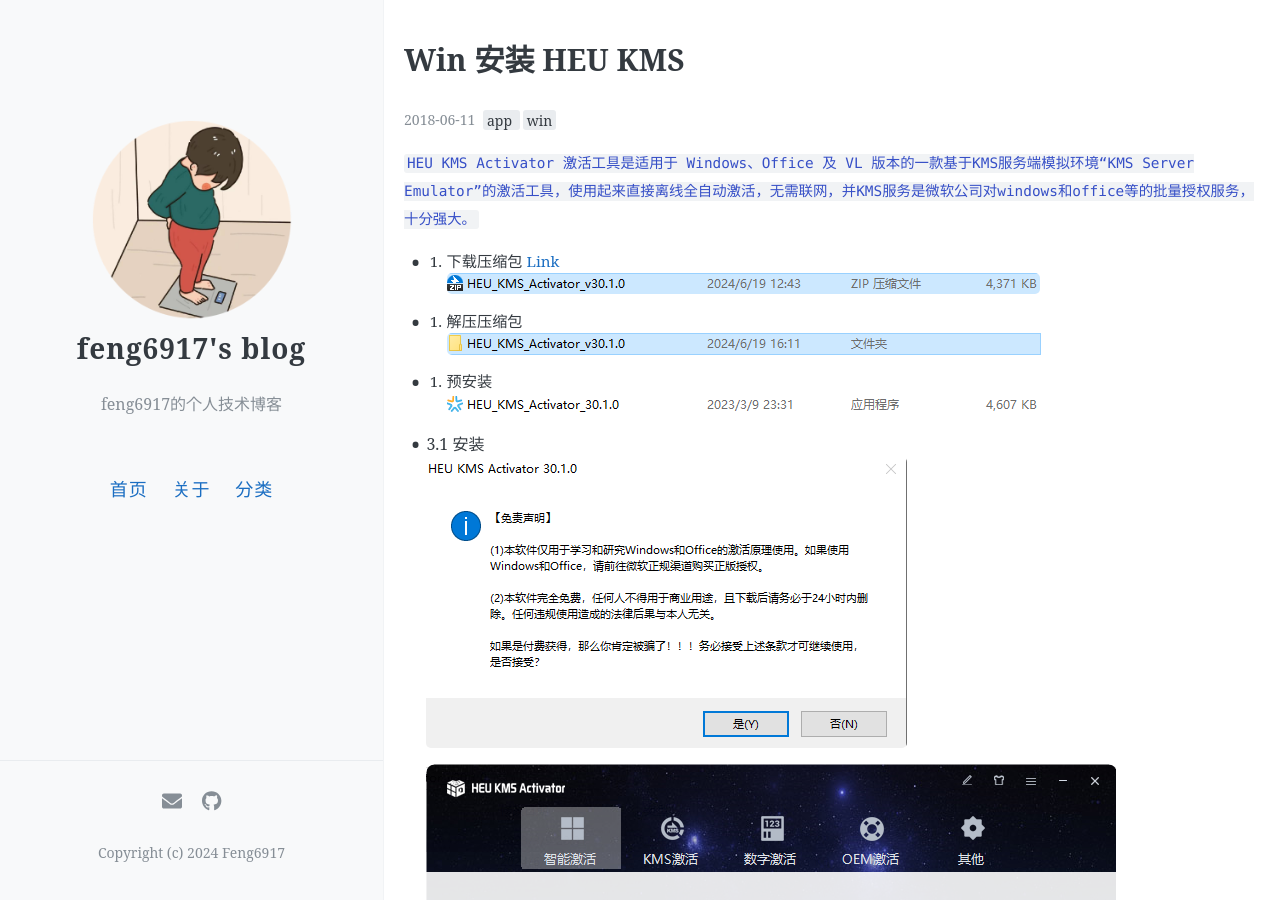
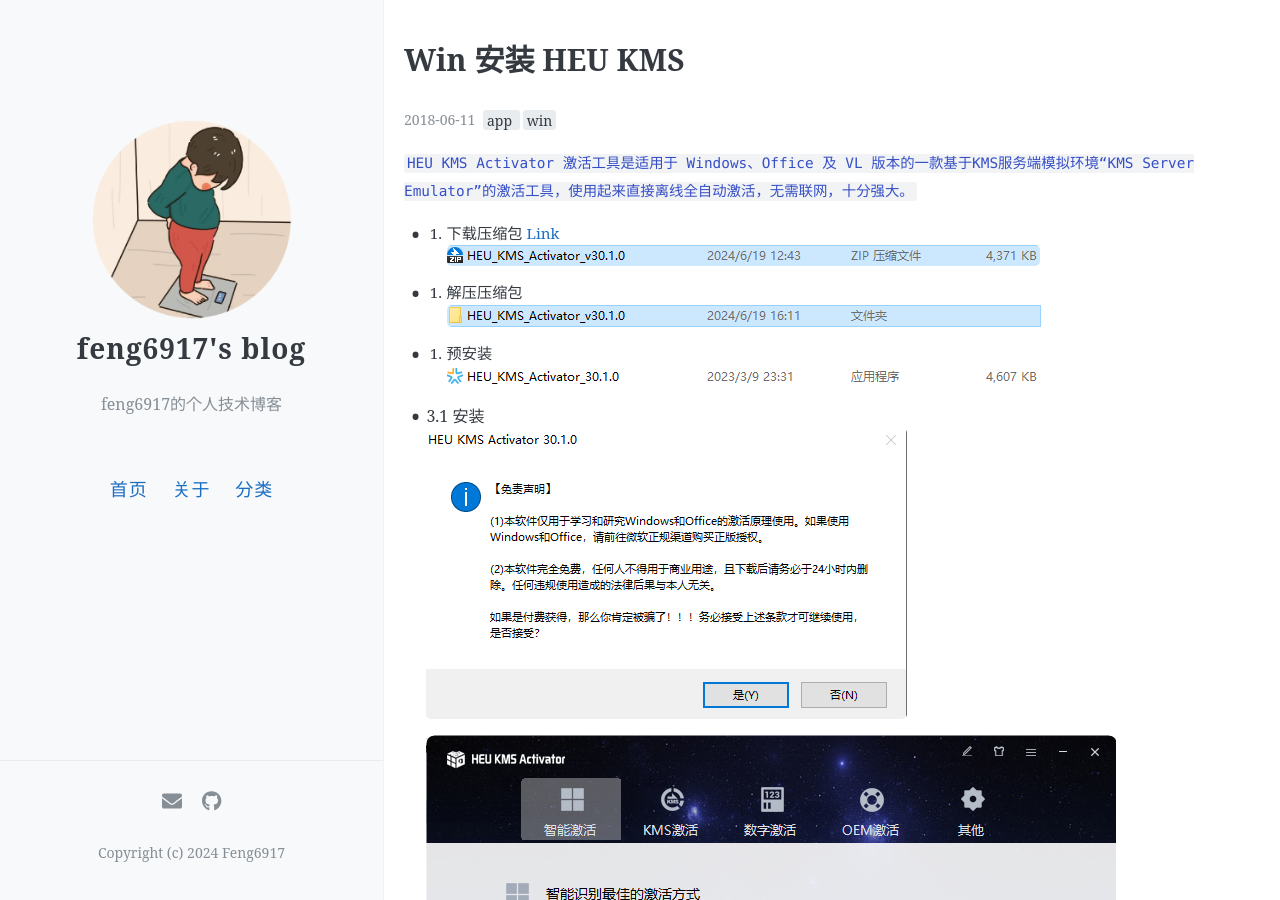
Before and after one commit to feng6917/feng6917.github.io, a Jekyll site: the page built from _posts/2018-6-10-install-win-HEU-KMS.md, in a window 1280 px wide and 900 px high. Built offline with Jekyll 4.4.1, drawn with Linux system fonts in a browser that asks for light colours; comment, search, counter and statistics services are not loaded.

Commit message:
fix: page show update

```diff
--- a/_posts/2018-6-10-install-win-HEU-KMS.md
+++ b/_posts/2018-6-10-install-win-HEU-KMS.md
@@ -9,7 +9,7 @@
 author: feng6917
 ---
 
-`HEU KMS Activator 激活工具是适用于 Windows、Office 及 VL 版本的一款基于KMS服务端模拟环境“KMS Server Emulator”的激活工具，使用起来直接离线全自动激活，无需联网，并KMS服务是微软公司对windows和office等的批量授权服务，十分强大。`
+`HEU KMS Activator 激活工具是适用于 Windows、Office 及 VL 版本的一款基于KMS服务端模拟环境“KMS Server Emulator”的激活工具，使用起来直接离线全自动激活，无需联网，十分强大。`
 
 <!-- more -->
 
```
